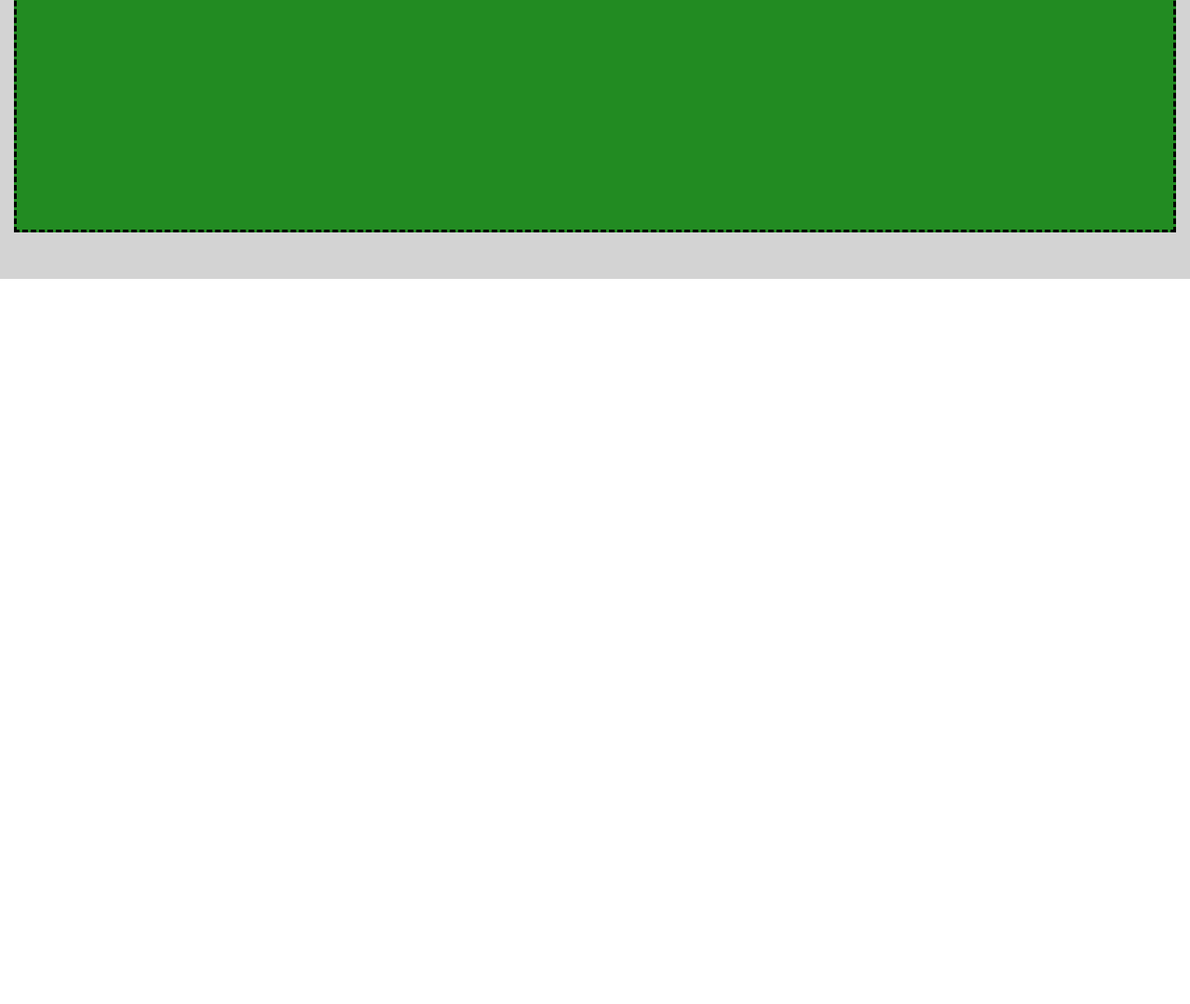
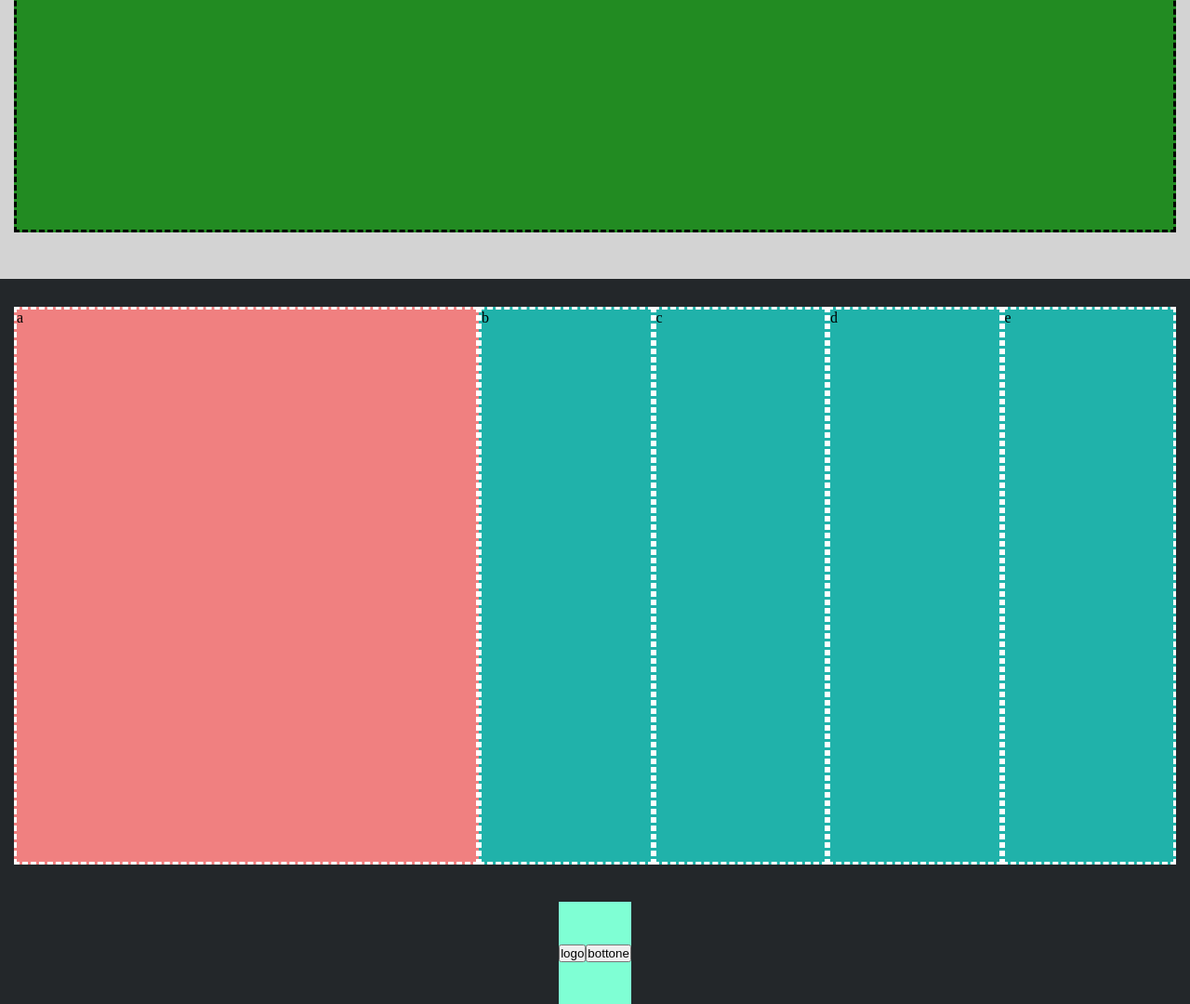
Before and after one commit to AlbertoMessineo/htmlcss-struttura-discord, a plain HTML site: page index.html in a window 1280 px wide. Shown: the part 3195-4275 px from the top of the page at 93% size. Before the commit the page ends 3495 px from the top, so only its background shows below. Drawn offline with Linux system fonts and the light colour scheme.

Commit message:
feat: ex almost done

```diff
--- a/css/styles.css
+++ b/css/styles.css
@@ -11,7 +11,6 @@
 
 /*---------PRIMA SEZIONE----------
 ----------------------------------*/
-
 header{
     background-color: #add8e6;
     display: flex;
@@ -19,8 +18,6 @@ header{
     justify-content: center;
     align-items: center;
 }
-
-
 
 .box{
     background-color: #daa520;
@@ -77,14 +74,11 @@ header{
     height: 420px;
     border: dashed black;
 }
-
 /*---------PRIMA SEZIONE----------
 ----------------------------------*/
 
-
 /*-------SECONDA SEZIONE----------
 ----------------------------------*/
-
 
 .even{
     background-color: white;
@@ -113,13 +107,10 @@ header{
     height: 520px;
     background-color:#ffc0cb ;
     border: dashed black;
-
 }
-
 
 /*-------SECONDA SEZIONE----------
 ----------------------------------*/
-
 
 
 /*-------TERZA SEZIONE-------------
@@ -151,23 +142,13 @@ header{
     height: 520px;
     background-color:#ffc0cb ;
     border: dashed black;
-
 }
-
-
 
 /*-------TERZA SEZIONE-------------
 ----------------------------------*/
 
-
-
-
-
-
 /*-------QUARTA SEZIONE-------------
 ----------------------------------*/
-
-
 
 .box1{
     width: 60%;
@@ -183,20 +164,12 @@ header{
 
 }
 
-
-
-
 /*-------QUARTA SEZIONE-------------
 ----------------------------------*/
 
 
-
-
 /*-------QUINTA SEZIONE-------------
 ----------------------------------*/
-
-
-
 
 .odd1{
     background-color: #d3d3d3;
@@ -205,7 +178,6 @@ header{
     justify-content: center;
     align-items: center;
 }
-
 .box3{
     background-color: #228b22;
     width: 1250px;
@@ -215,7 +187,60 @@ header{
     margin-bottom: 50px;
 
 }
+/*-------QUINTA SEZIONE-------------
+----------------------------------*/
+
+/*--------FOOTER---------------*/
+
+footer{
+    background-color: #23272a;
+    display: flex;
+    flex-direction: row;
+    justify-content: center;
+    align-items: center;
+    flex-wrap: wrap;
+    margin-bottom: 1px solid white;
+}
+.footer-container{
+    display: flex;
+    flex-direction: row;
+    justify-content: center;
+    align-items: center;
+    width: 1250px;
+    margin-top: 30px;
+    margin-bottom: 40px;
+}
+.big-col{
+    background-color: #f08080;
+    height: 600px;
+    width: 40%;
+    border: dashed white;
 
 
-/*-------QUINTA SEZIONE-------------
-----------------------------------*/
+}
+.col{
+    background-color: #20b2aa;
+    height: 600px;
+    width: 15%;
+    border: dashed white;
+}
+
+.sub-section1{
+    display: flex;
+    flex-direction: row;
+    justify-content: space-between;
+    align-items: center;
+}
+.container2{
+    display: flex;
+    flex-direction: row;
+    justify-content: space-between;
+    align-items: center;
+    background-color: #7fffd4;
+    height: 110px ;
+}
+.button{
+    background-color: #ffb6c1;
+}
+
+/*--------FOOTER---------------*/
--- a/index.html
+++ b/index.html
@@ -58,7 +58,21 @@
             </section>
             <!-- quinta sezione -->
         </main>
-        <footer></footer>
+        <footer>
+            <div class="footer-container">
+              <div class="big-col">a</div>
+              <div class="col">b</div>
+              <div class="col">c</div>
+              <div class="col">d</div>
+              <div class="col">e</div>
+            </div>
+            <div class="sub-section1">
+                <div class="container2">
+                    <button>logo</button>
+                    <button>bottone</button>
+                </div>
+            </div>
+        </footer>
 
 </body>
 </html>
```
